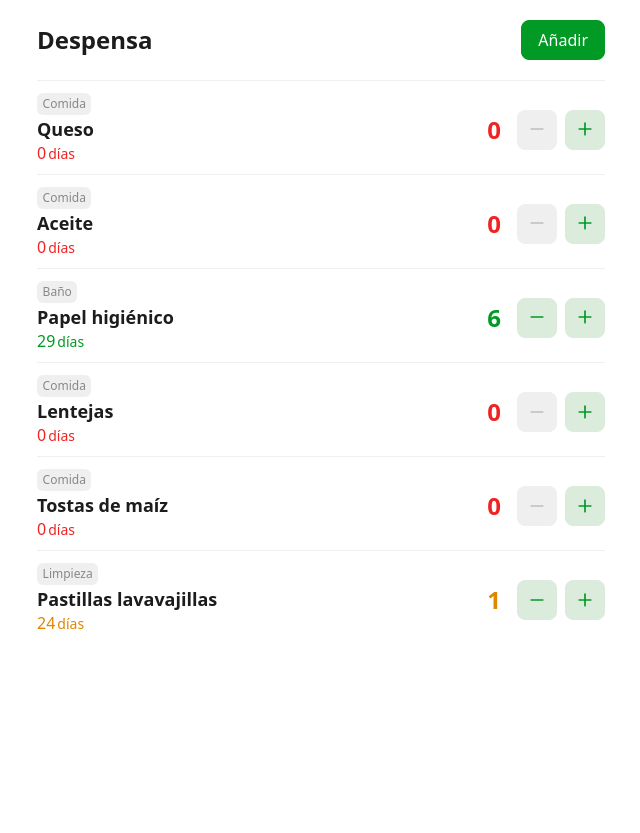
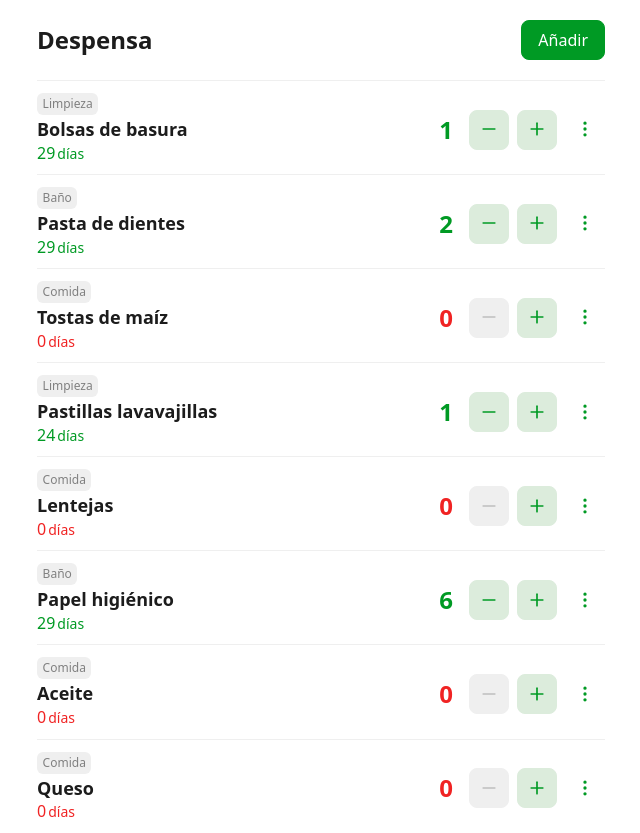
Before and after one commit to juananton/shopping-list, a React app: page / in a window 1280 px wide. Shown: the whole page, without its empty margins (319-959 px from the left). Before the commit the page ends 800 px from the top, so only its background shows below. Built offline with nearby package versions, Linux system fonts and the light colour scheme; data requests are answered from the project's data file; the HTML template or start-up script is replaced by a standard one.

Commit message:
Install json server, implement get and post data

```diff
--- /dev/null
+++ b/data.json
@@ -0,0 +1,60 @@
+{
+  "data": [
+    {
+      "name": "Queso",
+      "daysPerUnit": 7,
+      "units": 0,
+      "category": "Comida",
+      "id": 1
+    },
+    {
+      "name": "Aceite",
+      "daysPerUnit": 7,
+      "units": 0,
+      "category": "Comida",
+      "id": 2
+    },
+    {
+      "name": "Papel higiénico",
+      "daysPerUnit": 5,
+      "units": 6,
+      "category": "Baño",
+      "id": 3
+    },
+    {
+      "name": "Lentejas",
+      "daysPerUnit": 14,
+      "units": 0,
+      "category": "Comida",
+      "id": 4
+    },
+    {
+      "name": "Pastillas lavavajillas",
+      "daysPerUnit": 25,
+      "units": 1,
+      "category": "Limpieza",
+      "id": 5
+    },
+    {
+      "name": "Tostas de maíz",
+      "daysPerUnit": 7,
+      "units": 0,
+      "category": "Comida",
+      "id": 6
+    },
+    {
+      "name": "Pasta de dientes",
+      "daysPerUnit": 15,
+      "units": 2,
+      "category": "Baño",
+      "id": 7
+    },
+    {
+      "name": "Bolsas de basura",
+      "daysPerUnit": 30,
+      "units": 1,
+      "category": "Limpieza",
+      "id": 8
+    }
+  ]
+}
--- a/src/App.jsx
+++ b/src/App.jsx
@@ -1,50 +1,10 @@
 import ItemsList from './components/ItemsList';
-import { CATEGORIES } from './lib/constants';
 import './styles/css/index.css';
-
-const ITEMS = [
-	{
-		name: 'Queso',
-		daysPerUnit: 7,
-		units: 0,
-		category: CATEGORIES.CAT1
-	},
-	{
-		name: 'Aceite',
-		daysPerUnit: 7,
-		units: 0,
-		category: CATEGORIES.CAT1
-	},
-	{
-		name: 'Papel higiénico',
-		daysPerUnit: 5,
-		units: 6,
-		category: CATEGORIES.CAT3
-	},
-	{
-		name: 'Lentejas',
-		daysPerUnit: 14,
-		units: 0,
-		category: CATEGORIES.CAT1
-	},
-	{
-		name: 'Tostas de maíz',
-		daysPerUnit: 7,
-		units: 0,
-		category: CATEGORIES.CAT1
-	},
-	{
-		name: 'Pastillas lavavajillas',
-		daysPerUnit: 25,
-		units: 1,
-		category: CATEGORIES.CAT2
-	}
-];
 
 const App = () => {
 	return (
 		<div className='app'>
-			<ItemsList items={ITEMS} />
+			<ItemsList />
 		</div>
 	);
 };
--- a/src/components/CreationForm.jsx
+++ b/src/components/CreationForm.jsx
@@ -50,7 +50,6 @@ const CreationForm = ({ closeModal, addItem }) => {
 		}
 
 		setNameValue(e.target.value);
-		console.log(nameValue.length);
 	};
 
 	return (
--- a/src/components/Item.jsx
+++ b/src/components/Item.jsx
@@ -1,5 +1,5 @@
 import { useEffect, useState } from 'react';
-import { FiMinus, FiPlus } from 'react-icons/fi';
+import { FiMinus, FiMoreVertical, FiPlus } from 'react-icons/fi';
 import Button from './Button';
 import Tag from './Tag';
 
@@ -36,7 +36,7 @@ const Item = ({ name, daysPerUnit, days, units, category }) => {
 	const finishWarning = () => {
 		if (daysCount === 0) {
 			return 'error';
-		} else if (daysCount <= daysPerUnit) {
+		} else if (daysCount <= 4) {
 			return 'warning';
 		}
 	};
@@ -62,6 +62,9 @@ const Item = ({ name, daysPerUnit, days, units, category }) => {
 				<Button onClick={addItem} variant='icon'>
 					<FiPlus className='icon' />
 				</Button>
+				<Button onClick={addItem} variant='icon' use='nobg'>
+					<FiMoreVertical className='icon' />
+				</Button>
 			</div>
 		</div>
 	);
--- a/src/components/ItemsList.jsx
+++ b/src/components/ItemsList.jsx
@@ -1,29 +1,81 @@
-import { useState } from 'react';
-import { v4 as uuidv4 } from 'uuid';
+import { useEffect, useState } from 'react';
 import Button from './Button';
 import CreationForm from './CreationForm';
 import Item from './Item';
 import Modal from './Modal';
 
-const ItemsList = ({ items }) => {
-	const [showModal, setShowModal] = useState(false);
-	const [listData, setListData] = useState(items);
+const ItemsList = () => {
+	// Data states
+	const [listData, setListData] = useState({
+		data: [],
+		error: false,
+		loading: true
+	});
 
-	const addItem = newItem => {
-		setListData([newItem, ...listData]);
-		console.log(listData);
+	const setData = newData => {
+		setListData({ data: newData, loading: false, error: false });
+	};
+	const setError = () => setListData({ data: [], loading: false, error: true });
+
+	// Fetch items
+	const fetchData = async signal => {
+		try {
+			const res = await fetch(
+				'http://localhost:4000/data?_sort=id&_order=desc',
+				{ signal }
+			);
+			if (res.ok) {
+				const data = await res.json();
+				setData(data);
+			} else {
+				setError();
+			}
+		} catch (err) {
+			setError();
+		}
 	};
 
-	listData.forEach(item => {
+	useEffect(() => {
+		const controller = new AbortController();
+		fetchData(controller.signal);
+		return () => controller.abort();
+	}, []);
+
+	// Add item
+	const addItem = async newItem => {
+		try {
+			const res = await fetch('http://localhost:4000/data', {
+				method: 'POST',
+				headers: {
+					'Content-Type': 'application/json'
+				},
+				body: JSON.stringify(newItem)
+			});
+			const data = await res.json();
+			console.log(data);
+			setData([data, ...listData.data]);
+		} catch (err) {}
+	};
+
+	// Close modal
+	const [showModal, setShowModal] = useState(false);
+	const closeModal = () => setShowModal(false);
+
+	// Calculate totaldays of each item
+	listData.data.forEach(item => {
 		item.totalDays = () => {
 			return Math.ceil(item.units * item.daysPerUnit);
 		};
-		item.id = uuidv4();
 	});
 
-	const itemsRendered =
-		listData.length > 0 ? (
-			listData.map(item => (
+	// Display items
+	const itemsRendered = () => {
+		if (listData.loading) return <p>Cargando datos...</p>;
+		if (listData.error) return <p>Error al cargar los datos</p>;
+		if (!listData.data.length)
+			return <p>No tienes ningún alimento en la lista</p>;
+
+		return listData.data.map(item => (
 			<Item
 				key={item.id}
 				name={item.name}
@@ -32,12 +84,8 @@ const ItemsList = ({ items }) => {
 				units={item.units}
 				days={item.totalDays()}
 			/>
-			))
-		) : (
-			<p>No tienes ningún alimento en la lista</p>
-		);
-
-	const closeModal = () => setShowModal(false);
+		));
+	};
 
 	return (
 		<div className='items-list'>
@@ -53,7 +101,7 @@ const ItemsList = ({ items }) => {
 					Añadir
 				</Button>
 			</div>
-			{itemsRendered}
+			{itemsRendered()}
 		</div>
 	);
 };
--- a/src/styles/css/index.css
+++ b/src/styles/css/index.css
@@ -505,7 +505,7 @@ label .errorText {
   display: inline-block;
   height: 1.375rem;
   background-color: #efefef;
-  color: #888888;
+  color: #808080;
 }
 
 /*# sourceMappingURL=index.css.map */
--- a/src/styles/scss/base/_theme.scss
+++ b/src/styles/scss/base/_theme.scss
@@ -1,6 +1,6 @@
 /* Colors */
 $color-black: #1c1c1c;
-$color-gray-3: #888888;
+$color-gray-3: #808080;
 $color-gray-2: #bebebe;
 $color-gray-1: #efefef;
 $color-white: #ffffff;
```
Also changed, not shown: package.json (+6 -4 lines), 1 other file (tests, documents, lock files or other folders). Lines whose indentation alone changed are shown as unchanged.
